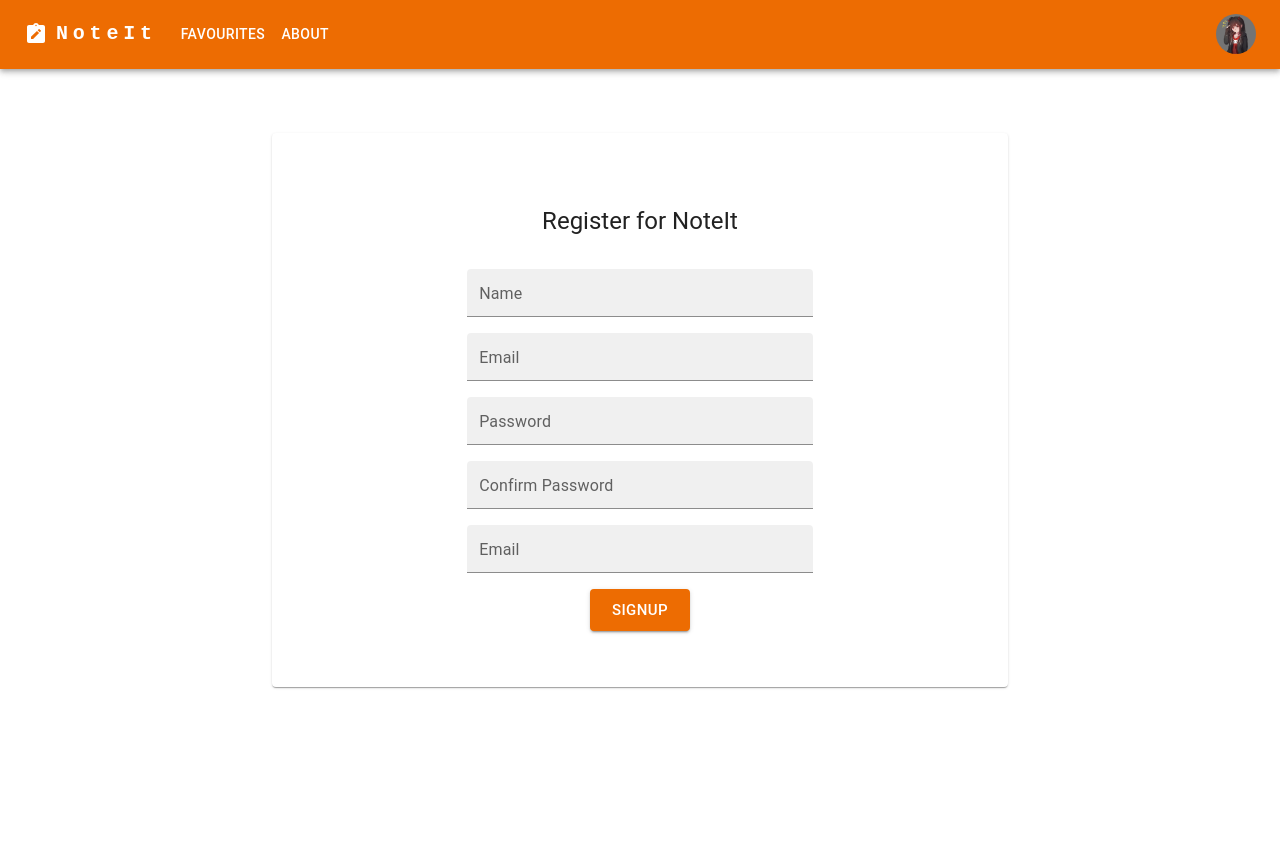
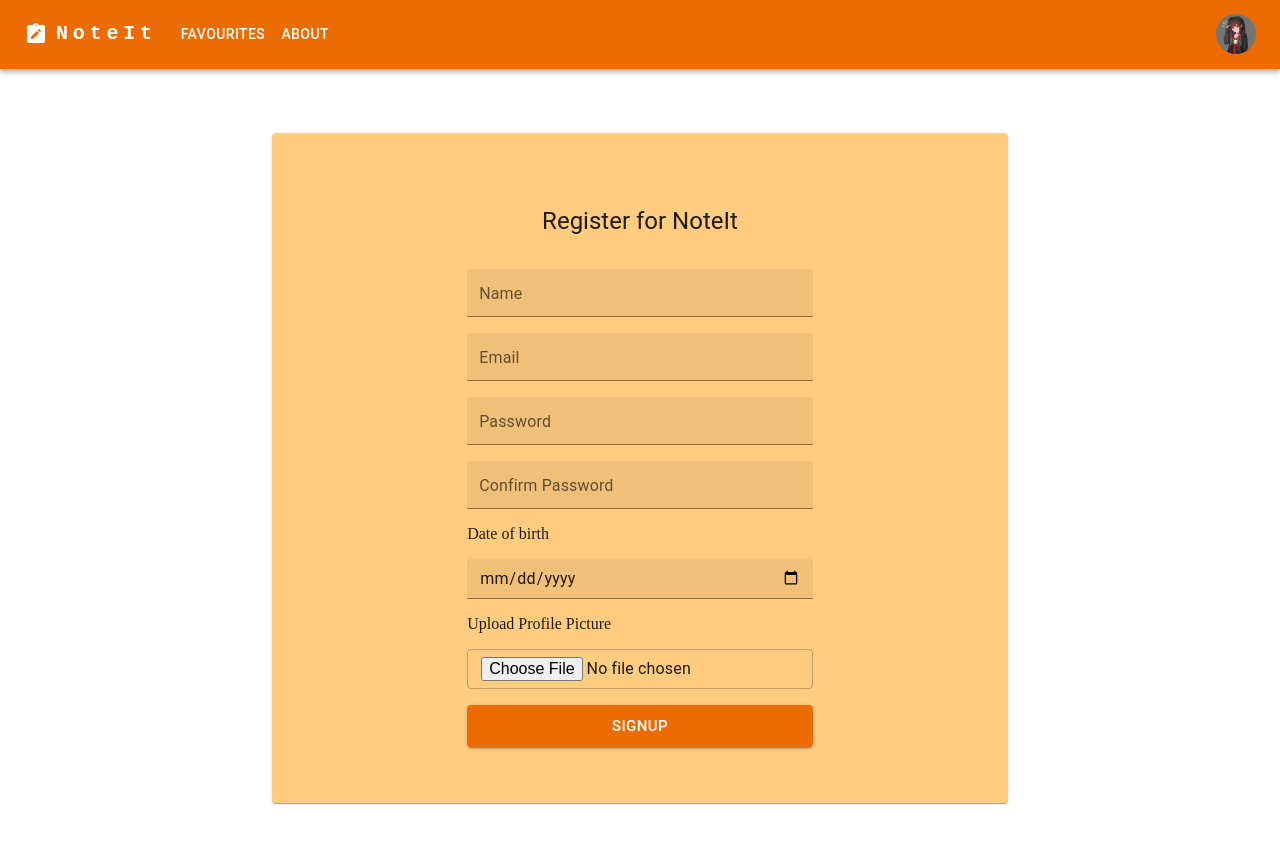
Before and after one commit to SajjadMazhar/NotesApp_frontend_material-ui, a React (Create React App) app: page /register in a window 1280 px wide. Shown: the top 844 px of the page. Before the commit the page ends 800 px from the top, so only its background shows below. Built offline with nearby package versions, Linux system fonts and the light colour scheme.

Commit message:
login page completed

```diff
--- a/src/App.js
+++ b/src/App.js
@@ -12,9 +12,12 @@ import {
 } from 'react-router-dom'
 import Profile from './components/pages/Profile';
 import Register from './components/pages/Register';
+import Login from './components/pages/Login';
+import UserState from './context/UserState';
 
 function App() {
   return (
+    <UserState>
       <NoteState>
         <BrowserRouter>
               <ResponsiveAppBar/>
@@ -42,9 +45,15 @@ function App() {
                 <Register/>
               </div>
               }/>
+              <Route path="/login" element={
+                <div className='reg'>
+                  <Login />
+                </div>
+              } />
             </Routes>
         </BrowserRouter>
       </NoteState>
+    </UserState>
   );
 }
 
--- /dev/null
+++ b/src/components/pages/Login.js
@@ -0,0 +1,38 @@
+import React from 'react'
+import {TextField, Stack, Button, Card, Typography} from '@mui/material'
+import { orange } from '@mui/material/colors';
+import { Link } from 'react-router-dom';
+const muicolor = orange[200]
+const Login = () => {
+  return (
+    <Card sx={{px:10, py:7, width:"50%", display:"flex", justifyContent:"center", bgcolor:muicolor}}>
+
+      <Stack spacing={2} sx={{width:"60%"}} >
+        <Typography variant="h5" sx={{p:2}} align='center'>
+          Login for NoteIt
+        </Typography>
+        <TextField
+          id="filled-hidden-label-normal"
+          variant="filled"
+          size="small"
+          label="Email"
+        />
+        <TextField
+          id="filled-hidden-label-normal"
+          variant="filled"
+          size="small"
+          type="password"
+          label="Password"
+        />
+
+
+          <Stack spacing={2} direction="column" justifyContent="center">
+            <Link to="/register">Don't have an account?</Link>
+            <Button variant='contained' size='large' color='warning' >Login</Button>
+          </Stack>
+      </Stack>
+    </Card>
+  )
+}
+
+export default Login
--- a/src/components/pages/Register.js
+++ b/src/components/pages/Register.js
@@ -1,9 +1,16 @@
-import React from 'react'
-import {TextField, Stack, Button, Card, CardContent, Typography} from '@mui/material'
+import React, { useContext } from 'react'
+import {TextField, Stack, Button, Card, Typography} from '@mui/material'
+import { orange } from '@mui/material/colors';
+import userContext from '../../context/UserContext';
+const muicolor = orange[200]
+const Register = () => {
 
-const Register = () => {
+  const {
+      handleOnChangeRegisterInputs,
+      registerInputs
+    } = useContext(userContext)
   return (
-    <Card sx={{px:10, py:7, width:"50%", display:"flex", justifyContent:"center"}}>
+    <Card sx={{px:10, py:7, width:"50%", display:"flex", justifyContent:"center", bgcolor:muicolor}}>
 
       <Stack spacing={2} sx={{width:"60%"}} >
         <Typography variant="h5" sx={{p:2}} align='center'>
@@ -11,19 +18,27 @@ const Register = () => {
         </Typography>
 
           <TextField
+          value={registerInputs.name}
+          name="name"
+          onChange={handleOnChangeRegisterInputs}
           id="filled-hidden-label-small"
           variant="filled"
           label="Name"
           size="small"
-
         />
         <TextField
+          value={registerInputs.email}
+          name="email"
+          onChange={handleOnChangeRegisterInputs}
           id="filled-hidden-label-normal"
           variant="filled"
           size="small"
           label="Email"
         />
         <TextField
+          value={registerInputs.password}
+          name="password"
+          onChange={handleOnChangeRegisterInputs}
           id="filled-hidden-label-normal"
           variant="filled"
           size="small"
@@ -32,18 +47,33 @@ const Register = () => {
         />
         <TextField
           id="filled-hidden-label-normal"
+          value={registerInputs.confirmPassword}
+          name="confirmPassowrd"
+          onChange={handleOnChangeRegisterInputs}
           variant="filled"
           size="small"
           label="Confirm Password"
         />
+        <label>Date of birth</label>
         <TextField
+          value={registerInputs.dob}
+          name="dob"
+          onChange={handleOnChangeRegisterInputs}
+          hiddenLabel
+          id="filled-hidden-label-small"
+          variant="filled"
+          type="date"
+          size="small"
+        />
+        <label>Upload Profile Picture</label>
+        <TextField
+          name='dp'
           id="filled-hidden-label-normal"
-          variant="filled"
+          type="file"
           size="small"
-          label="Email"
         />
 
-          <Stack spacing={2} direction="row" justifyContent="center">
+          <Stack spacing={2} direction="column" justifyContent="center">
             <Button variant='contained' size='large' color='warning' >signup</Button>
           </Stack>
       </Stack>
--- /dev/null
+++ b/src/context/UserContext.js
@@ -0,0 +1,4 @@
+import { createContext } from "react";
+const userContext = createContext()
+
+export default userContext
--- /dev/null
+++ b/src/context/UserState.js
@@ -0,0 +1,31 @@
+import React, { useState } from 'react'
+import userContext from './UserContext'
+
+const initialUserInputs = {
+    name:"",
+    email:"",
+    password:"",
+    confirmPassowrd:"",
+    dob:"",
+    dp:"static path will go here"
+}
+const UserState = ({children}) => {
+
+    const [registerInputs, setRegisterInputs] = useState(initialUserInputs)
+
+    const handleOnChangeRegisterInputs = (e)=>{
+        setRegisterInputs(prev => ({...prev, [e.target.name]:e.target.value}))
+    }
+
+const userValues={
+    registerInputs,
+    handleOnChangeRegisterInputs
+}
+  return (
+    <userContext.Provider value={userValues}>
+        {children}
+    </userContext.Provider>
+  )
+}
+
+export default UserState
```
Lines whose indentation alone changed are shown as unchanged.
